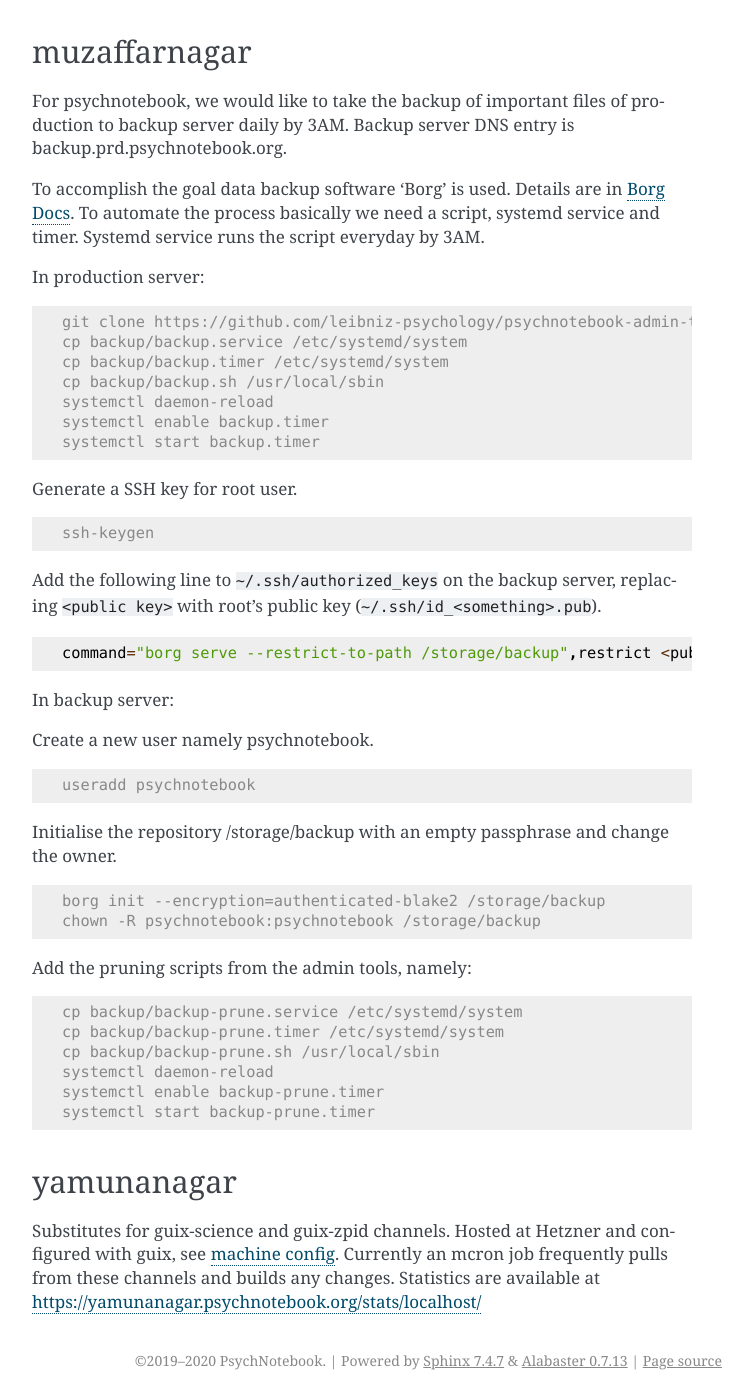
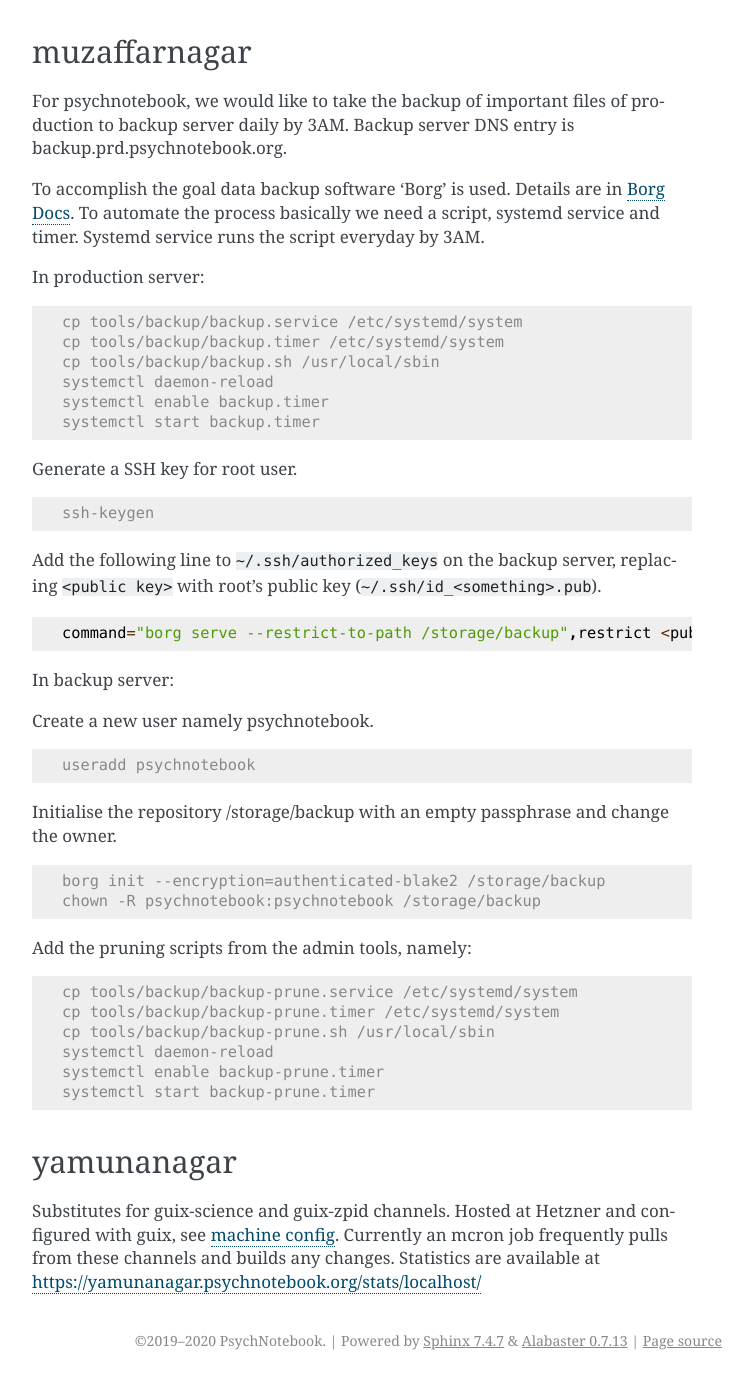
Before and after one commit to leibniz-psychology/psychnotebook-deploy, a Sphinx documentation site: the page built from doc/configuration.rst, in a window 1280 px wide and 1400 px high, scrolled down 19469 px. Shown: the whole window, without its empty margins (388-1141 px from the left). Built offline with Sphinx 7.4.7, drawn with Linux system fonts in a browser that asks for light colours.

Commit message:
tools: Move backup tools here

```diff
--- a/doc/configuration.rst
+++ b/doc/configuration.rst
@@ -940,10 +940,9 @@
 
 .. code:: console
 
-	git clone https://github.com/leibniz-psychology/psychnotebook-admin-tools.git
-	cp backup/backup.service /etc/systemd/system
-	cp backup/backup.timer /etc/systemd/system
-	cp backup/backup.sh /usr/local/sbin
+	cp tools/backup/backup.service /etc/systemd/system
+	cp tools/backup/backup.timer /etc/systemd/system
+	cp tools/backup/backup.sh /usr/local/sbin
 	systemctl daemon-reload
 	systemctl enable backup.timer
 	systemctl start backup.timer
@@ -982,9 +981,9 @@
 
 .. code:: console
 
-	cp backup/backup-prune.service /etc/systemd/system
-	cp backup/backup-prune.timer /etc/systemd/system
-	cp backup/backup-prune.sh /usr/local/sbin
+	cp tools/backup/backup-prune.service /etc/systemd/system
+	cp tools/backup/backup-prune.timer /etc/systemd/system
+	cp tools/backup/backup-prune.sh /usr/local/sbin
 	systemctl daemon-reload
 	systemctl enable backup-prune.timer
 	systemctl start backup-prune.timer
```
Also changed, not shown: 6 other files.
